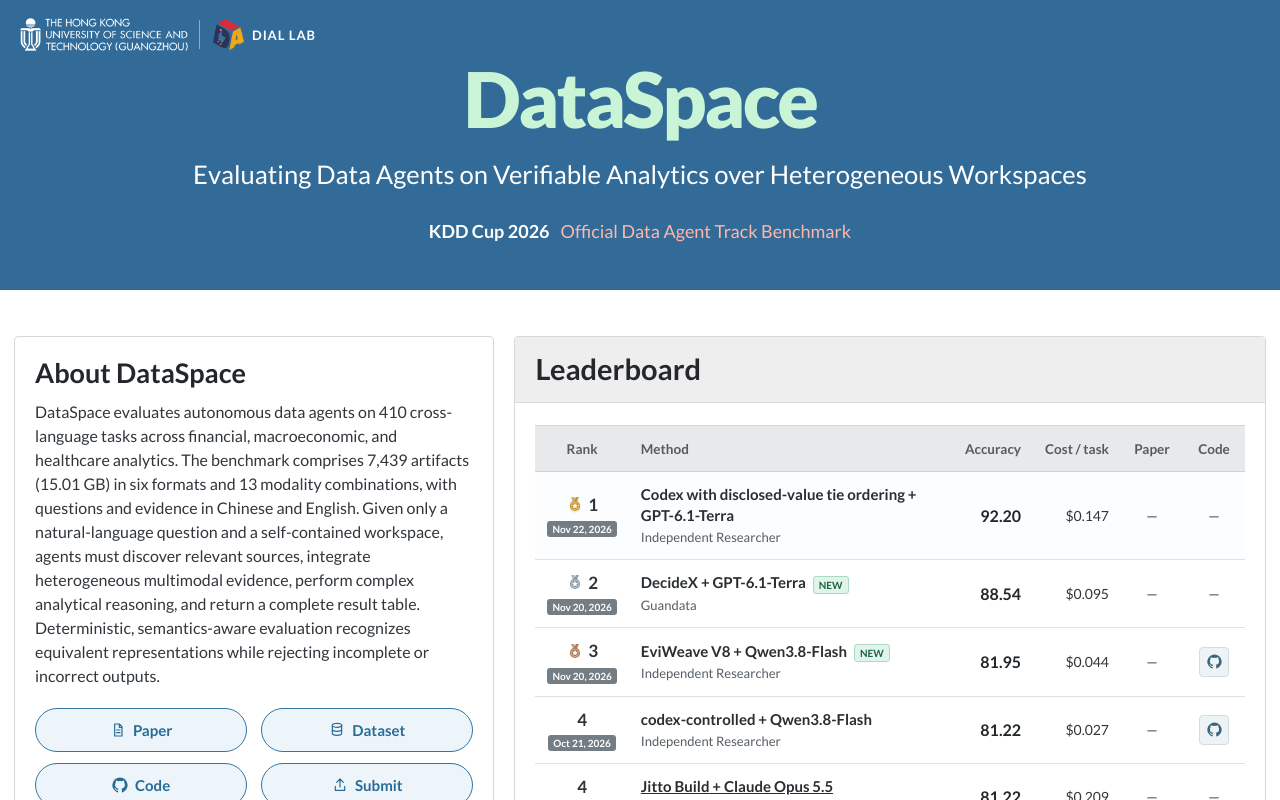
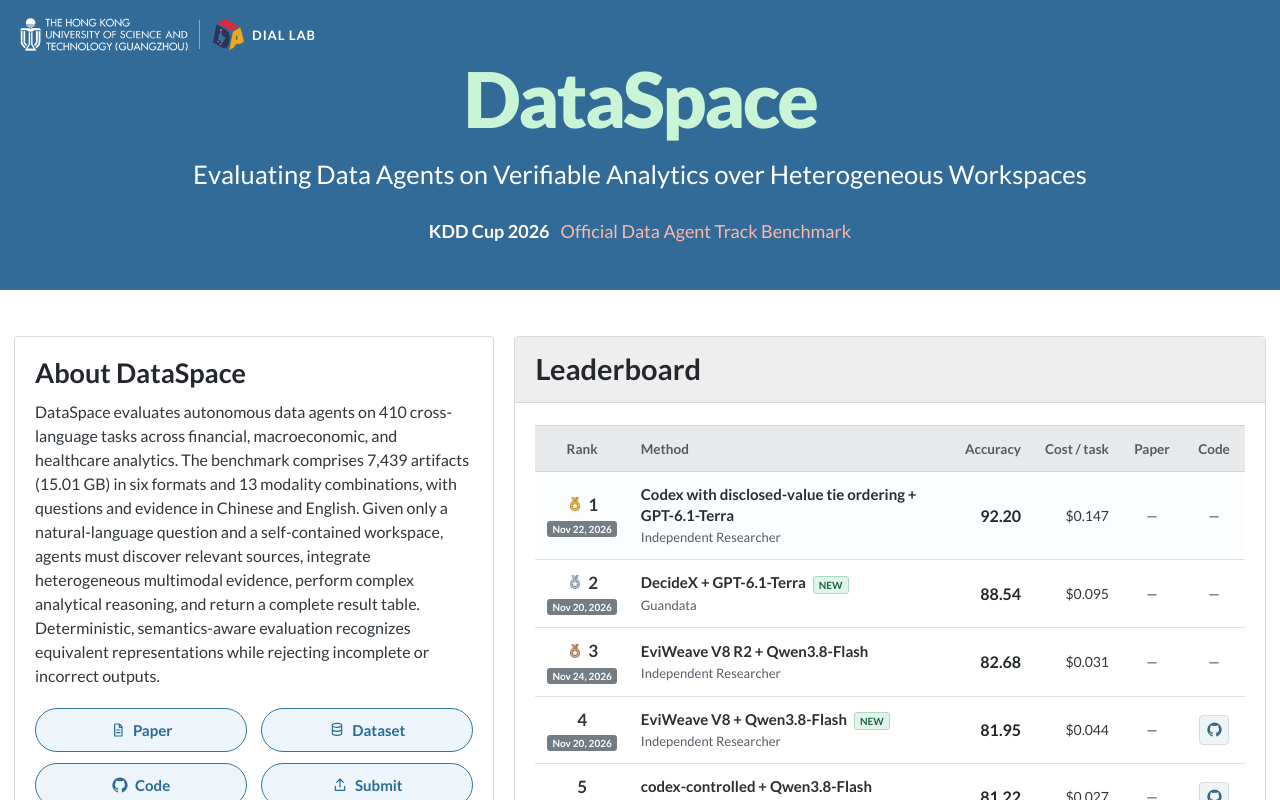
Before and after one commit to dataspace-bench/dataspace-bench.github.io, a React (Vite) app: page / in a window 1280 px wide. Shown: the top 800 px of the page. Built offline with nearby package versions, Linux system fonts and the light colour scheme.

Commit message:
Publish EviWeave V8 R2 leaderboard result

```diff
--- a/src/data/leaderboard.ts
+++ b/src/data/leaderboard.ts
@@ -59,6 +59,25 @@ export const leaderboardMethods: LeaderboardMethod[] = [
     snapshot: 'gpt-6.1-terra · requested model alias · high effort',
     benchmarkVersion: 'DataSpace · 410 tasks',
     accent: '#8b7cf6',
+    openWeight: false,
+  },
+  {
+    id: 'yjdy-eviweave-v8-r2-qwen38-flash',
+    method: 'EviWeave V8 R2',
+    backbone: 'Qwen3.8-Flash',
+    organization: 'Independent Researcher',
+    description:
+      'Updated EviWeave system with revised task instructions. The displayed cost uses recorded usage and excludes two timeout attempts with unverified usage; reconnect billing is unresolved.',
+    accuracy: 82.68,
+    correct: 339,
+    costPerTask: 12.749797474 / 410,
+    paperUrl: null,
+    codeUrl: null,
+    evaluated: '2026-11-24',
+    published: '2026-11-25',
+    snapshot: 'qwen3.8-flash · requested model alias',
+    benchmarkVersion: 'DataSpace · 410 tasks',
+    accent: '#6b9dc2',
     openWeight: false,
   },
   {
```
